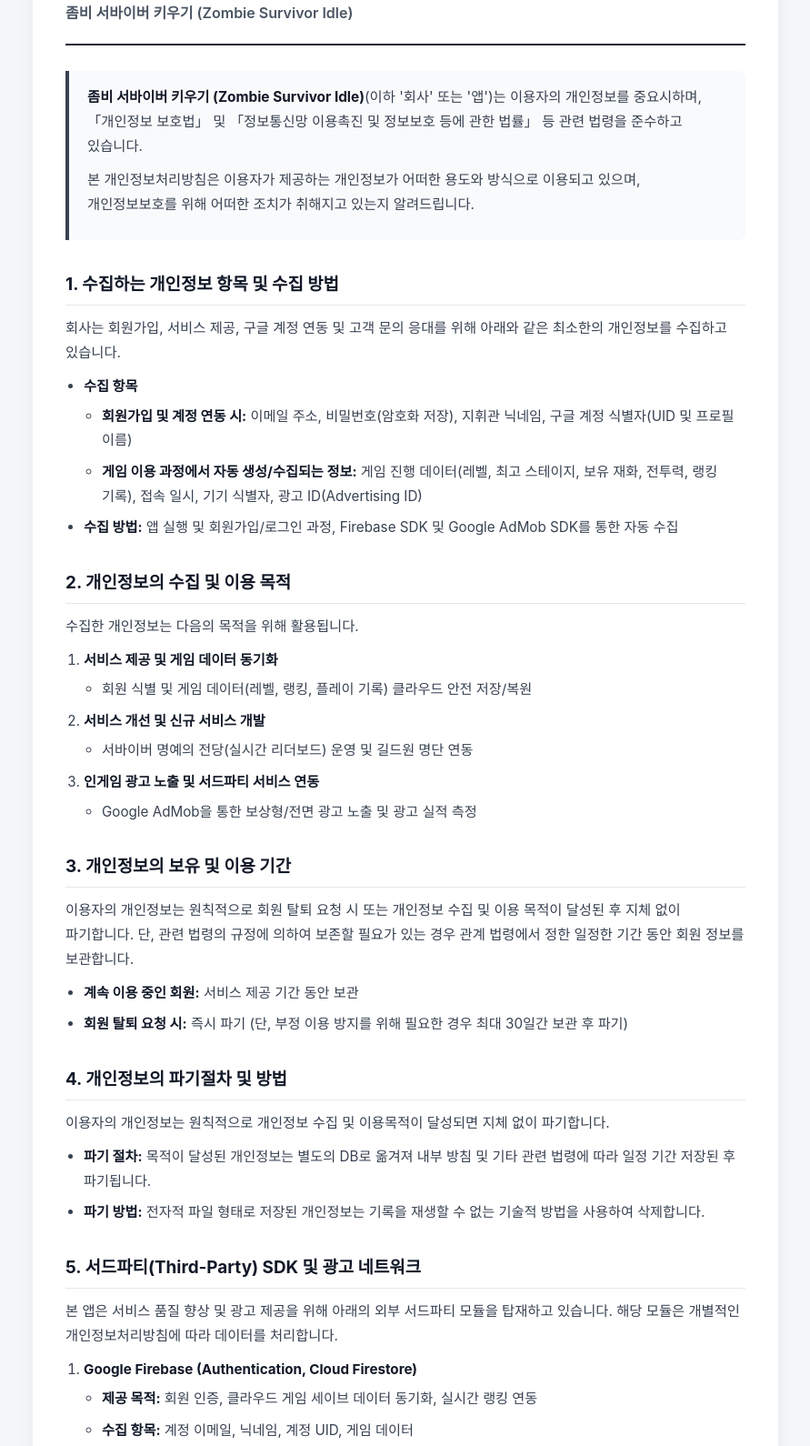
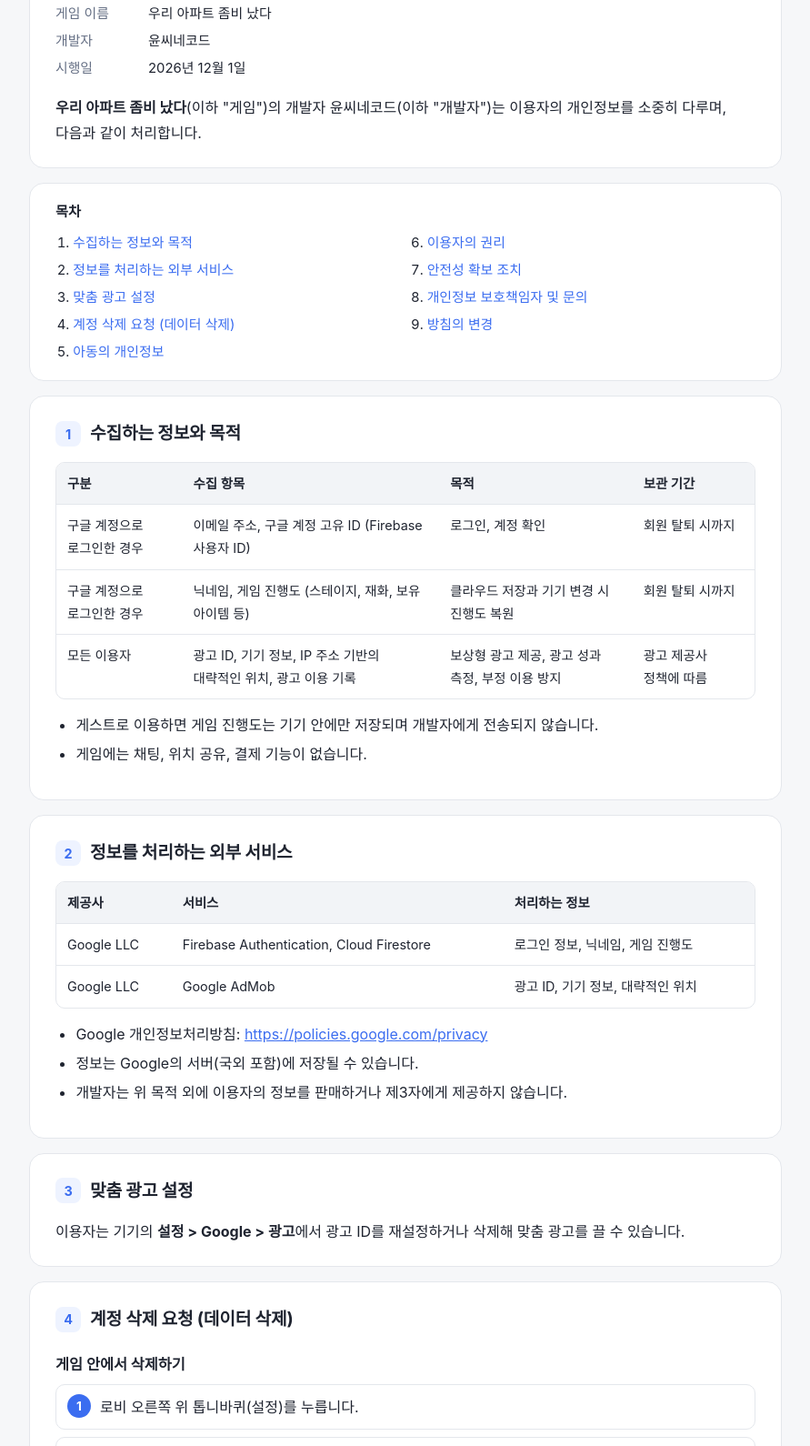
Before and after one commit to dudqn1660-maker/dudqn1660-maker.github.io, a plain HTML site: page privacy.html in a window 1280 px wide. Shown: the part 121-1711 px from the top of the page at 91% size, without its empty margins (194-1085 px from the left). Drawn offline with Linux system fonts and the light colour scheme.

Commit message:
Update privacy.html

```diff
--- a/privacy.html
+++ b/privacy.html
@@ -1,307 +1,313 @@
 <!DOCTYPE html>
 <html lang="ko">
 <head>
-  <meta charset="UTF-8" />
-  <meta name="viewport" content="width=device-width, initial-scale=1.0" />
-  <title>개인정보처리방침 - 좀비 서바이버 키우기</title>
+<meta charset="UTF-8">
+<meta name="viewport" content="width=device-width, initial-scale=1">
+<title>개인정보처리방침 - 우리 아파트 좀비 났다</title>
 <style>
-    * {
-      box-sizing: border-box;
+  :root {
+    --bg: #f6f7f9;
+    --card: #ffffff;
+    --text: #1f2430;
+    --muted: #667085;
+    --line: #e4e7ec;
+    --accent: #3b6df0;
+    --accent-soft: #eef3ff;
+    --th: #f2f4f7;
+    --warn-bg: #fff6e5;
+    --warn-line: #f5d9a3;
+  }
+  @media (prefers-color-scheme: dark) {
+    :root {
+      --bg: #14161b;
+      --card: #1c1f26;
+      --text: #e8eaee;
+      --muted: #9aa3b2;
+      --line: #2c313b;
+      --accent: #7d9cff;
+      --accent-soft: #232a3d;
+      --th: #242833;
+      --warn-bg: #2d2617;
+      --warn-line: #5a4a24;
+    }
+  }
+  * { box-sizing: border-box; }
+  html { scroll-behavior: smooth; }
+  body {
     margin: 0;
-      padding: 0;
+    background: var(--bg);
+    color: var(--text);
+    font-family: -apple-system, BlinkMacSystemFont, "Apple SD Gothic Neo", "Noto Sans KR", "Malgun Gothic", "Segoe UI", sans-serif;
+    line-height: 1.75;
+    font-size: 16px;
+    word-break: keep-all;
+    overflow-wrap: anywhere;
   }
-
-    body {
-      font-family: -apple-system, BlinkMacSystemFont, "Apple SD Gothic Neo", "Pretendard", "Noto Sans KR", sans-serif;
-      background-color: #f4f6f9;
-      color: #222;
-      line-height: 1.75;
-      padding: 24px 16px;
+  .wrap { max-width: 860px; margin: 0 auto; padding: 32px 16px 64px; }
+  header.top {
+    background: var(--card);
+    border: 1px solid var(--line);
+    border-radius: 16px;
+    padding: 28px 28px 24px;
+    margin-bottom: 16px;
   }
-
-    .container {
-      max-width: 820px;
-      margin: 0 auto;
-      background-color: #ffffff;
-      border-radius: 14px;
-      padding: 40px 36px;
-      box-shadow: 0 4px 20px rgba(0, 0, 0, 0.06);
+  header.top h1 { margin: 0 0 14px; font-size: 1.7rem; letter-spacing: -0.02em; }
+  .meta { display: grid; grid-template-columns: 90px 1fr; gap: 4px 12px; margin: 0 0 16px; font-size: 0.93rem; }
+  .meta dt { color: var(--muted); }
+  .meta dd { margin: 0; }
+  .intro { margin: 0; }
+  nav.toc {
+    background: var(--card);
+    border: 1px solid var(--line);
+    border-radius: 16px;
+    padding: 18px 28px;
+    margin-bottom: 16px;
   }
-
-    header {
-      border-bottom: 2px solid #1f2937;
-      padding-bottom: 20px;
-      margin-bottom: 28px;
+  nav.toc strong { display: block; margin-bottom: 8px; font-size: 0.95rem; }
+  nav.toc ol { margin: 0; padding-left: 1.3em; columns: 2; column-gap: 28px; font-size: 0.93rem; }
+  nav.toc li { break-inside: avoid; }
+  nav.toc a { color: var(--accent); text-decoration: none; }
+  nav.toc a:hover { text-decoration: underline; }
+  section {
+    background: var(--card);
+    border: 1px solid var(--line);
+    border-radius: 16px;
+    padding: 24px 28px;
+    margin-bottom: 16px;
+    scroll-margin-top: 16px;
   }
-
-    h1 {
-      font-size: 1.75rem;
-      color: #111827;
+  section h2 {
+    margin: 0 0 14px;
+    font-size: 1.2rem;
+    letter-spacing: -0.01em;
+    display: flex;
+    align-items: center;
+    gap: 10px;
+  }
+  section h2 .no {
+    flex: none;
+    min-width: 28px;
+    height: 28px;
+    padding: 0 8px;
+    border-radius: 8px;
+    background: var(--accent-soft);
+    color: var(--accent);
+    font-size: 0.9rem;
+    display: inline-flex;
+    align-items: center;
+    justify-content: center;
+  }
+  h3 { margin: 18px 0 8px; font-size: 1.02rem; }
+  p { margin: 0 0 12px; }
+  p:last-child { margin-bottom: 0; }
+  ul, ol { margin: 0 0 12px; padding-left: 1.4em; }
+  li { margin-bottom: 4px; }
+  a { color: var(--accent); }
+  .table-wrap { overflow-x: auto; margin: 4px 0 14px; border: 1px solid var(--line); border-radius: 10px; }
+  table { width: 100%; border-collapse: collapse; font-size: 0.9rem; min-width: 520px; }
+  th, td { padding: 10px 12px; text-align: left; vertical-align: top; border-bottom: 1px solid var(--line); }
+  th { background: var(--th); font-weight: 600; white-space: nowrap; }
+  tr:last-child td { border-bottom: 0; }
+  .note {
+    background: var(--accent-soft);
+    border-radius: 10px;
+    padding: 12px 14px;
+    margin: 0 0 12px;
+    font-size: 0.95rem;
+  }
+  .steps { counter-reset: step; list-style: none; padding: 0; margin: 0 0 12px; }
+  .steps li {
+    counter-increment: step;
+    position: relative;
+    padding: 10px 12px 10px 48px;
     margin-bottom: 8px;
-      word-break: keep-all;
+    border: 1px solid var(--line);
+    border-radius: 10px;
   }
-
-    .app-name {
-      font-size: 1rem;
-      color: #4b5563;
-      font-weight: 600;
+  .steps li::before {
+    content: counter(step);
+    position: absolute;
+    left: 12px;
+    top: 10px;
+    width: 26px;
+    height: 26px;
+    border-radius: 50%;
+    background: var(--accent);
+    color: #fff;
+    font-size: 0.85rem;
+    font-weight: 700;
+    display: flex;
+    align-items: center;
+    justify-content: center;
   }
-
-    .intro {
-      background-color: #f9fafb;
-      border-left: 4px solid #374151;
-      padding: 16px 20px;
-      border-radius: 0 8px 8px 0;
-      margin-bottom: 32px;
-      font-size: 0.96rem;
-      color: #374151;
+  .warn {
+    background: var(--warn-bg);
+    border: 1px solid var(--warn-line);
+    border-radius: 10px;
+    padding: 12px 14px;
+    margin: 0 0 12px;
+    font-size: 0.95rem;
   }
-
-    .intro p + p {
-      margin-top: 8px;
+  .contact {
+    background: var(--accent-soft);
+    border-radius: 10px;
+    padding: 14px 16px;
   }
-
-    section {
-      margin-bottom: 30px;
-    }
-
-    h2 {
-      font-size: 1.18rem;
-      color: #111827;
-      margin-bottom: 12px;
-      padding-bottom: 6px;
-      border-bottom: 1px solid #e5e7eb;
-    }
-
-    p {
-      margin-bottom: 10px;
-      font-size: 0.96rem;
-      color: #374151;
-      word-break: keep-all;
-    }
-
-    ul, ol {
-      padding-left: 20px;
-      margin-bottom: 12px;
-    }
-
-    li {
-      margin-bottom: 8px;
-      font-size: 0.95rem;
-      color: #374151;
-      word-break: keep-all;
-    }
-
-    li ul {
-      margin-top: 6px;
-      margin-bottom: 6px;
-    }
-
-    strong {
-      color: #111827;
-    }
-
-    a {
-      color: #2563eb;
-      text-decoration: none;
-      font-weight: 500;
-    }
-
-    a:hover {
-      text-decoration: underline;
-    }
-
-    .contact-box {
-      background-color: #f9fafb;
-      border: 1px solid #e5e7eb;
-      border-radius: 10px;
-      padding: 16px 20px;
-      margin-top: 10px;
-    }
-
-    .contact-box ul {
-      list-style: none;
-      padding-left: 0;
-      margin-bottom: 0;
-    }
-
-    .contact-box li:last-child {
-      margin-bottom: 0;
-    }
-
-    footer {
-      margin-top: 36px;
-      padding-top: 20px;
-      border-top: 1px solid #e5e7eb;
-      font-size: 0.9rem;
-      color: #6b7280;
-    }
-
+  .contact p { margin: 0; }
+  footer { text-align: center; color: var(--muted); font-size: 0.85rem; margin-top: 24px; }
   @media (max-width: 600px) {
-      body {
-        padding: 12px 10px;
-      }
-
-      .container {
-        padding: 24px 18px;
-      }
-
-      h1 {
-        font-size: 1.45rem;
-      }
-
-      h2 {
-        font-size: 1.08rem;
-      }
+    .wrap { padding: 16px 10px 48px; }
+    header.top, nav.toc, section { padding: 18px 16px; border-radius: 12px; }
+    header.top h1 { font-size: 1.45rem; }
+    nav.toc ol { columns: 1; }
+    .meta { grid-template-columns: 72px 1fr; }
   }
 </style>
 </head>
 <body>
-  <div class="container">
-    <header>
-      <h1>개인정보처리방침 (Privacy Policy)</h1>
-      <div class="app-name">좀비 서바이버 키우기 (Zombie Survivor Idle)</div>
+<div class="wrap">
+
+  <header class="top">
+    <h1>개인정보처리방침</h1>
+    <dl class="meta">
+      <dt>게임 이름</dt><dd>우리 아파트 좀비 났다</dd>
+      <dt>개발자</dt><dd>윤씨네코드</dd>
+      <dt>시행일</dt><dd>2026년 12월 1일</dd>
+    </dl>
+    <p class="intro"><strong>우리 아파트 좀비 났다</strong>(이하 "게임")의 개발자 윤씨네코드(이하 "개발자")는 이용자의 개인정보를 소중히 다루며, 다음과 같이 처리합니다.</p>
   </header>
 
-    <div class="intro">
-      <p>
-        <strong>좀비 서바이버 키우기 (Zombie Survivor Idle)</strong>(이하 '회사' 또는 '앱')는 이용자의 개인정보를 중요시하며,
-        「개인정보 보호법」 및 「정보통신망 이용촉진 및 정보보호 등에 관한 법률」 등 관련 법령을 준수하고 있습니다.
-      </p>
-      <p>
-        본 개인정보처리방침은 이용자가 제공하는 개인정보가 어떠한 용도와 방식으로 이용되고 있으며,
-        개인정보보호를 위해 어떠한 조치가 취해지고 있는지 알려드립니다.
-      </p>
+  <nav class="toc" aria-label="목차">
+    <strong>목차</strong>
+    <ol>
+      <li><a href="#s1">수집하는 정보와 목적</a></li>
+      <li><a href="#s2">정보를 처리하는 외부 서비스</a></li>
+      <li><a href="#s3">맞춤 광고 설정</a></li>
+      <li><a href="#delete">계정 삭제 요청 (데이터 삭제)</a></li>
+      <li><a href="#s5">아동의 개인정보</a></li>
+      <li><a href="#s6">이용자의 권리</a></li>
+      <li><a href="#s7">안전성 확보 조치</a></li>
+      <li><a href="#s8">개인정보 보호책임자 및 문의</a></li>
+      <li><a href="#s9">방침의 변경</a></li>
+    </ol>
+  </nav>
+
+  <section id="s1">
+    <h2><span class="no">1</span>수집하는 정보와 목적</h2>
+    <div class="table-wrap">
+      <table>
+        <thead>
+          <tr><th>구분</th><th>수집 항목</th><th>목적</th><th>보관 기간</th></tr>
+        </thead>
+        <tbody>
+          <tr>
+            <td>구글 계정으로 로그인한 경우</td>
+            <td>이메일 주소, 구글 계정 고유 ID (Firebase 사용자 ID)</td>
+            <td>로그인, 계정 확인</td>
+            <td>회원 탈퇴 시까지</td>
+          </tr>
+          <tr>
+            <td>구글 계정으로 로그인한 경우</td>
+            <td>닉네임, 게임 진행도 (스테이지, 재화, 보유 아이템 등)</td>
+            <td>클라우드 저장과 기기 변경 시 진행도 복원</td>
+            <td>회원 탈퇴 시까지</td>
+          </tr>
+          <tr>
+            <td>모든 이용자</td>
+            <td>광고 ID, 기기 정보, IP 주소 기반의 대략적인 위치, 광고 이용 기록</td>
+            <td>보상형 광고 제공, 광고 성과 측정, 부정 이용 방지</td>
+            <td>광고 제공사 정책에 따름</td>
+          </tr>
+        </tbody>
+      </table>
     </div>
-
-    <section>
-      <h2>1. 수집하는 개인정보 항목 및 수집 방법</h2>
-      <p>회사는 회원가입, 서비스 제공, 구글 계정 연동 및 고객 문의 응대를 위해 아래와 같은 최소한의 개인정보를 수집하고 있습니다.</p>
     <ul>
-        <li>
-          <strong>수집 항목</strong>
-          <ul>
-            <li><strong>회원가입 및 계정 연동 시:</strong> 이메일 주소, 비밀번호(암호화 저장), 지휘관 닉네임, 구글 계정 식별자(UID 및 프로필 이름)</li>
-            <li><strong>게임 이용 과정에서 자동 생성/수집되는 정보:</strong> 게임 진행 데이터(레벨, 최고 스테이지, 보유 재화, 전투력, 랭킹 기록), 접속 일시, 기기 식별자, 광고 ID(Advertising ID)</li>
-          </ul>
-        </li>
-        <li><strong>수집 방법:</strong> 앱 실행 및 회원가입/로그인 과정, Firebase SDK 및 Google AdMob SDK를 통한 자동 수집</li>
+      <li>게스트로 이용하면 게임 진행도는 기기 안에만 저장되며 개발자에게 전송되지 않습니다.</li>
+      <li>게임에는 채팅, 위치 공유, 결제 기능이 없습니다.</li>
     </ul>
   </section>
 
-    <section>
-      <h2>2. 개인정보의 수집 및 이용 목적</h2>
-      <p>수집한 개인정보는 다음의 목적을 위해 활용됩니다.</p>
-      <ol>
-        <li>
-          <strong>서비스 제공 및 게임 데이터 동기화</strong>
+  <section id="s2">
+    <h2><span class="no">2</span>정보를 처리하는 외부 서비스</h2>
+    <div class="table-wrap">
+      <table>
+        <thead>
+          <tr><th>제공사</th><th>서비스</th><th>처리하는 정보</th></tr>
+        </thead>
+        <tbody>
+          <tr>
+            <td>Google LLC</td>
+            <td>Firebase Authentication, Cloud Firestore</td>
+            <td>로그인 정보, 닉네임, 게임 진행도</td>
+          </tr>
+          <tr>
+            <td>Google LLC</td>
+            <td>Google AdMob</td>
+            <td>광고 ID, 기기 정보, 대략적인 위치</td>
+          </tr>
+        </tbody>
+      </table>
+    </div>
     <ul>
-            <li>회원 식별 및 게임 데이터(레벨, 랭킹, 플레이 기록) 클라우드 안전 저장/복원</li>
-          </ul>
-        </li>
-        <li>
-          <strong>서비스 개선 및 신규 서비스 개발</strong>
-          <ul>
-            <li>서바이버 명예의 전당(실시간 리더보드) 운영 및 길드원 명단 연동</li>
-          </ul>
-        </li>
-        <li>
-          <strong>인게임 광고 노출 및 서드파티 서비스 연동</strong>
-          <ul>
-            <li>Google AdMob을 통한 보상형/전면 광고 노출 및 광고 실적 측정</li>
-          </ul>
-        </li>
-      </ol>
-    </section>
-
-    <section>
-      <h2>3. 개인정보의 보유 및 이용 기간</h2>
-      <p>
-        이용자의 개인정보는 원칙적으로 회원 탈퇴 요청 시 또는 개인정보 수집 및 이용 목적이 달성된 후 지체 없이 파기합니다.
-        단, 관련 법령의 규정에 의하여 보존할 필요가 있는 경우 관계 법령에서 정한 일정한 기간 동안 회원 정보를 보관합니다.
-      </p>
-      <ul>
-        <li><strong>계속 이용 중인 회원:</strong> 서비스 제공 기간 동안 보관</li>
-        <li><strong>회원 탈퇴 요청 시:</strong> 즉시 파기 (단, 부정 이용 방지를 위해 필요한 경우 최대 30일간 보관 후 파기)</li>
+      <li>Google 개인정보처리방침: <a href="https://policies.google.com/privacy" target="_blank" rel="noopener">https://policies.google.com/privacy</a></li>
+      <li>정보는 Google의 서버(국외 포함)에 저장될 수 있습니다.</li>
+      <li>개발자는 위 목적 외에 이용자의 정보를 판매하거나 제3자에게 제공하지 않습니다.</li>
     </ul>
   </section>
 
-    <section>
-      <h2>4. 개인정보의 파기절차 및 방법</h2>
-      <p>이용자의 개인정보는 원칙적으로 개인정보 수집 및 이용목적이 달성되면 지체 없이 파기합니다.</p>
+  <section id="s3">
+    <h2><span class="no">3</span>맞춤 광고 설정</h2>
+    <p>이용자는 기기의 <strong>설정 &gt; Google &gt; 광고</strong>에서 광고 ID를 재설정하거나 삭제해 맞춤 광고를 끌 수 있습니다.</p>
+  </section>
+
+  <section id="delete">
+    <h2><span class="no">4</span>계정 삭제 요청 (데이터 삭제)</h2>
+
+    <h3>게임 안에서 삭제하기</h3>
+    <ol class="steps">
+      <li>로비 오른쪽 위 톱니바퀴(설정)를 누릅니다.</li>
+      <li><strong>회원 탈퇴</strong>를 누르고, 본인 확인을 위해 구글 계정을 한 번 더 선택합니다.</li>
+      <li>계정과 클라우드에 저장된 닉네임, 게임 진행도가 바로 삭제되며 되돌릴 수 없습니다.</li>
+    </ol>
+
+    <h3>게임을 지웠거나 실행할 수 없는 경우</h3>
+    <div class="warn">
+      <a href="mailto:dudqn9258@naver.com?subject=계정%20삭제%20요청">dudqn9258@naver.com</a> 으로 <strong>"계정 삭제 요청"</strong> 제목과 함께 로그인에 쓴 구글 이메일 주소를 보내 주세요. 확인 후 7일 안에 계정과 모든 게임 데이터를 삭제하고 회신합니다.
+    </div>
     <ul>
-        <li><strong>파기 절차:</strong> 목적이 달성된 개인정보는 별도의 DB로 옮겨져 내부 방침 및 기타 관련 법령에 따라 일정 기간 저장된 후 파기됩니다.</li>
-        <li><strong>파기 방법:</strong> 전자적 파일 형태로 저장된 개인정보는 기록을 재생할 수 없는 기술적 방법을 사용하여 삭제합니다.</li>
+      <li>광고 제공사(AdMob)가 처리한 정보는 Google 정책에 따라 처리되며, 위 3번 방법으로 광고 ID를 삭제할 수 있습니다.</li>
     </ul>
   </section>
 
-    <section>
-      <h2>5. 서드파티(Third-Party) SDK 및 광고 네트워크</h2>
-      <p>본 앱은 서비스 품질 향상 및 광고 제공을 위해 아래의 외부 서드파티 모듈을 탑재하고 있습니다. 해당 모듈은 개별적인 개인정보처리방침에 따라 데이터를 처리합니다.</p>
-      <ol>
-        <li>
-          <strong>Google Firebase (Authentication, Cloud Firestore)</strong>
-          <ul>
-            <li><strong>제공 목적:</strong> 회원 인증, 클라우드 게임 세이브 데이터 동기화, 실시간 랭킹 연동</li>
-            <li><strong>수집 항목:</strong> 계정 이메일, 닉네임, 계정 UID, 게임 데이터</li>
-            <li><strong>정책 링크:</strong> <a href="https://policies.google.com/privacy" target="_blank" rel="noopener noreferrer">Google 개인정보처리방침 보기</a></li>
-          </ul>
-        </li>
-        <li>
-          <strong>Google Mobile Ads (AdMob)</strong>
-          <ul>
-            <li><strong>제공 목적:</strong> 인게임 맞춤형 광고 노출, 광고 리워드 지급 및 광고 실적 분석</li>
-            <li><strong>수집 항목:</strong> 광고 ID(Advertising ID), 기기 정보</li>
-            <li><strong>정책 링크:</strong> <a href="https://support.google.com/admob/answer/6128543" target="_blank" rel="noopener noreferrer">Google AdMob 정책 보기</a></li>
-          </ul>
-        </li>
-      </ol>
+  <section id="s5">
+    <h2><span class="no">5</span>아동의 개인정보</h2>
+    <p>게임은 만 13세 이상을 대상으로 합니다. 만 14세 미만 아동의 정보가 법정대리인 동의 없이 수집된 것을 알게 되면 즉시 삭제합니다.</p>
   </section>
 
-    <section>
-      <h2>6. 이용자 및 법정대리인의 권리와 그 행사 방법</h2>
-      <p>
-        이용자는 언제든지 등록되어 있는 본인의 개인정보를 조회하거나 수정할 수 있으며, 회원 탈퇴를 요청할 수 있습니다.
-        앱 내 설정 메뉴를 이용하거나 개발자 이메일(<a href="mailto:dudqn9258@naver.com">dudqn9258@naver.com</a>)로 연락하시면 지체 없이 조치하겠습니다.
-      </p>
+  <section id="s6">
+    <h2><span class="no">6</span>이용자의 권리</h2>
+    <p>이용자는 언제든지 자신의 정보에 대한 열람, 정정, 삭제, 처리 정지를 요청할 수 있으며, 아래 문의 이메일로 요청하면 지체 없이 처리합니다.</p>
   </section>
 
-    <section>
-      <h2>7. 개인정보의 안전성 확보 조치</h2>
-      <p>회사는 이용자들의 개인정보를 취급함에 있어 개인정보가 분실, 도난, 누출, 변조 또는 훼손되지 않도록 다음과 같은 기술적/관리적 대책을 강구하고 있습니다.</p>
-      <ul>
-        <li><strong>비밀번호 암호화:</strong> 회원 비밀번호는 암호화되어 저장 및 관리되고 있어 본인만이 알 수 있습니다.</li>
-        <li><strong>해킹 등에 대비한 대책:</strong> 암호화 통신(HTTPS/SSL) 등을 통하여 네트워크상에서 개인정보를 안전하게 전송할 수 있도록 하고 있습니다.</li>
-      </ul>
+  <section id="s7">
+    <h2><span class="no">7</span>안전성 확보 조치</h2>
+    <p>모든 정보는 암호화된 연결(HTTPS)로 전송되며, 클라우드 데이터는 본인 계정으로만 읽고 쓸 수 있도록 접근이 제한됩니다.</p>
   </section>
 
-    <section>
-      <h2>8. 개인정보 보호책임자 및 담당자 연락처</h2>
-      <p>서비스 이용 중 발생한 모든 개인정보 보호 관련 문의, 불만 처리, 피해 구제 등에 관한 사항은 아래의 개인정보 보호책임자에게 문의하시기 바랍니다.</p>
-      <div class="contact-box">
-        <ul>
-          <li><strong>개발자 / 운영팀:</strong> YBStudio</li>
-          <li><strong>책임자:</strong> 윤영부</li>
-          <li><strong>이메일:</strong> <a href="mailto:dudqn9258@naver.com">dudqn9258@naver.com</a></li>
-        </ul>
+  <section id="s8">
+    <h2><span class="no">8</span>개인정보 보호책임자 및 문의</h2>
+    <div class="contact">
+      <p><strong>책임자</strong>: 윤씨네코드</p>
+      <p><strong>이메일</strong>: <a href="mailto:dudqn9258@naver.com">dudqn9258@naver.com</a></p>
     </div>
   </section>
 
-    <section>
-      <h2>9. 개정 전 고지 의무</h2>
-      <p>
-        본 개인정보처리방침은 관련 법령 및 지침의 변경이나 서비스의 변경에 따라 내용이 추가, 삭제 및 수정될 수 있으며,
-        개정 시 앱 내 공지사항 또는 업데이트를 통해 고지할 것입니다.
-      </p>
-      <ul>
-        <li><strong>공고 일자:</strong> 2026년 11월 23일</li>
-        <li><strong>시행 일자:</strong> 2026년 11월 23일</li>
-      </ul>
+  <section id="s9">
+    <h2><span class="no">9</span>방침의 변경</h2>
+    <p>이 방침이 바뀌면 시행 7일 전부터 이 페이지에 알립니다.</p>
   </section>
 
-    <footer>
-      &copy; 2026 YBStudio. All rights reserved.
-    </footer>
+  <footer>© 우리 아파트 좀비 났다 · 개인정보처리방침</footer>
 </div>
 </body>
 </html>
```
Lines whose indentation alone changed are shown as unchanged.
